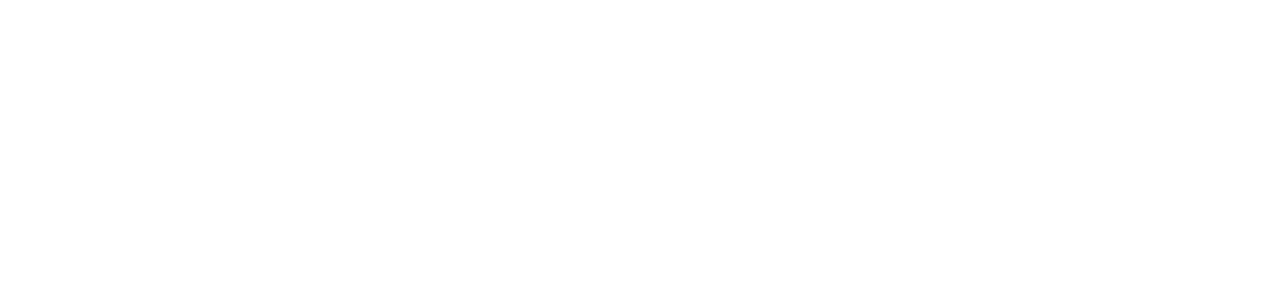
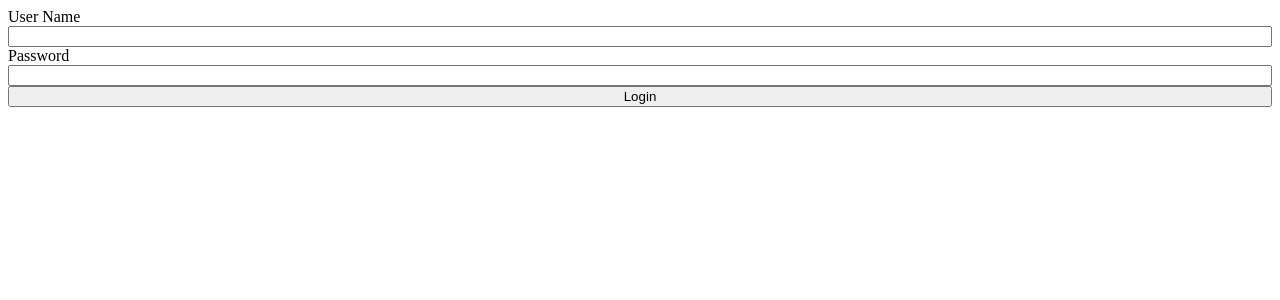
Before and after one commit to steamnp/bfd42, a React (Vite) app: page / in a window 1280 px wide. Shown: the top 300 px of the page. Built offline with nearby package versions, Linux system fonts and the light colour scheme.

Commit message:
create login-component

```diff
--- a/package.json
+++ b/package.json
@@ -13,7 +13,8 @@
     "@reduxjs/toolkit": "^2.1.0",
     "react": "^18.2.0",
     "react-dom": "^18.2.0",
-    "react-redux": "^9.1.0"
+    "react-redux": "^9.1.0",
+    "styled-components": "^6.1.8"
   },
   "devDependencies": {
     "@types/react": "^18.2.43",
--- a/src/app.tsx
+++ b/src/app.tsx
@@ -1,6 +1,8 @@
+import Login from "./pages/login";
+
 function App() {
   return <>
-<form></form>
+<Login/>
   </>;
 }
 
--- /dev/null
+++ b/src/pages/login.style.ts
@@ -0,0 +1,6 @@
+import styled from "styled-components";
+
+export const Form = styled.form`
+display: flex;
+flex-direction: column;
+`
--- /dev/null
+++ b/src/pages/login.tsx
@@ -0,0 +1,19 @@
+import { Form } from "./login.style"
+
+
+const Login = () => {
+
+
+
+  return (
+    <Form>
+<label htmlFor="username">User Name</label>
+<input type='email' name='username' id='username' required></input>
+<label htmlFor="password">Password</label>
+<input type='password' id = 'passord' required></input>
+<button>Login</button>
+</Form>
+  )
+}
+
+export default Login
```
Also changed, not shown: 1 other file (tests, documents, lock files or other folders).
